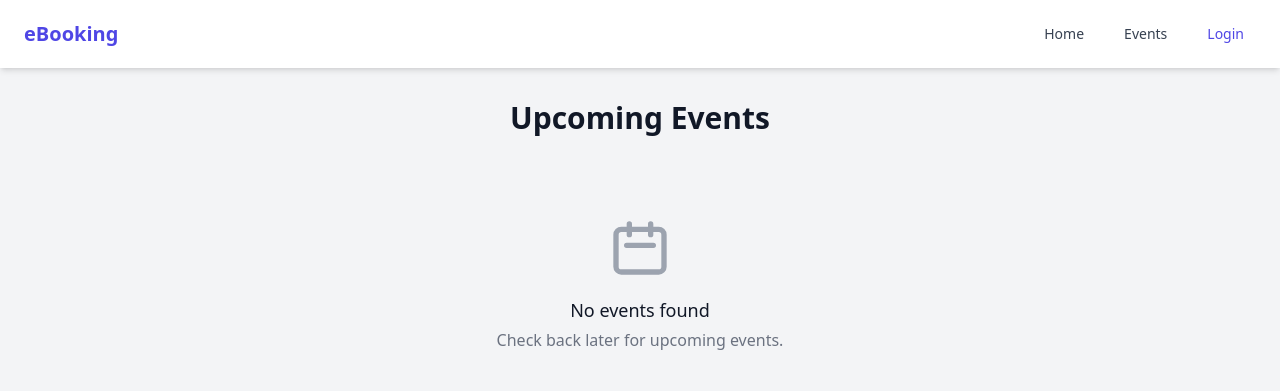
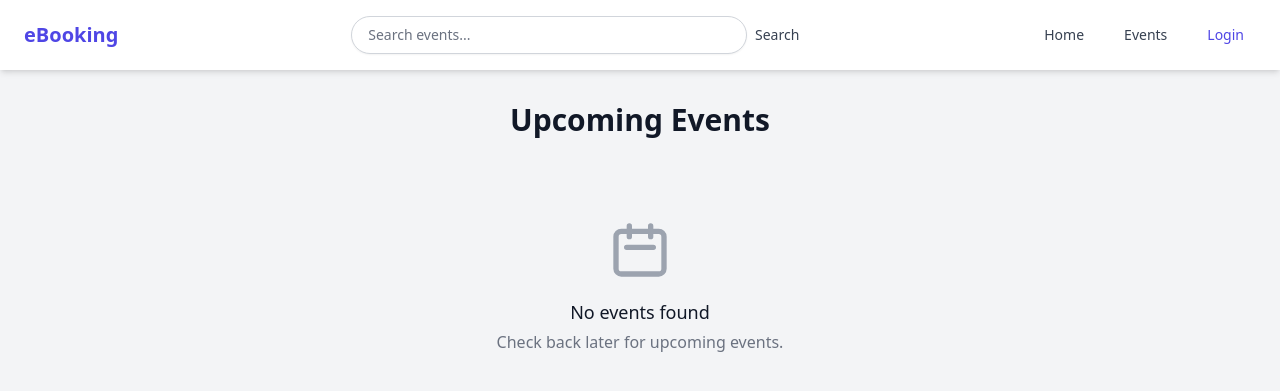
Before and after one commit to luckykhan01/eventbookingsystem, a Flask app: page /events in a window 1280 px wide. Shown: the top 391 px of the page. Run offline with Flask 3, Linux system fonts and the light colour scheme; data that the repository does not hold is empty; some libraries are stand-ins or nearby versions.

Commit message:
Added search bar

```diff
--- a/app/routes.py
+++ b/app/routes.py
@@ -6,6 +6,7 @@ from app.models import User, Event, Booking
 from app.forms import LoginForm, RegistrationForm, CreationForm
 from urllib.parse import urlsplit
 from app.utils import admin_required
+from sqlalchemy.sql.operators import ilike_op
 
 @app.route('/')
 @app.route('/index')
@@ -137,3 +138,17 @@ def admin_dashboard():
         join(Event, Booking.event_id == Event.event_id).all()
     )
     return render_template('admin_dashboard.html', bookings=bookings)
+
+@app.route('/search')
+def search_events():
+    query = request.args.get('q', '').strip()
+
+    if query:
+        events = Event.query.filter(
+            Event.title.ilike(f"%{query}%") |
+            Event.description.ilike(f"%{query}%")
+        ).all()
+    else:
+        events = []
+
+    return render_template('search_events.html', events=events, query=query)
--- a/app/templates/base.html
+++ b/app/templates/base.html
@@ -17,6 +17,20 @@
     <!-- NavBar -->
     <nav class="bg-white shadow-md py-4 px-6 flex flex-col md:flex-row items-center justify-between">
         <div class="text-xl font-bold text-indigo-600 mb-2 md:mb-0">eBooking</div>
+
+                <!-- searchBar -->
+        <div class="flex-1 flex justify-center px-4">
+            <form action="{{ url_for('search_events') }}" method="get" class="flex items-center w-full max-w-md">
+                <input type="text"
+                       name="q"
+                       placeholder="Search events..."
+                       class="w-full py-2 px-4 rounded-full border border-gray-300 shadow-sm focus:outline-none focus:ring-2 focus:ring-indigo-500 focus:border-indigo-500 placeholder-gray-500 text-sm">
+                <input type="submit"
+                       value="Search"
+                       class="ml-2 text-gray-700 hover:text-gray-900 focus:outline-none transition duration-200 cursor-pointer text-sm font-medium">
+            </form>
+        </div>
+
         <div class="flex flex-col md:flex-row space-y-2 md:space-y-0 md:space-x-4">
             <a href="{{ url_for('index') }}" class="px-3 py-2 rounded-md text-sm font-medium text-gray-700 hover:bg-gray-200 transition duration-150 ease-in-out">Home</a>
             <a href="{{ url_for('events') }}" class="px-3 py-2 rounded-md text-sm font-medium text-gray-700 hover:bg-gray-200 transition duration-150 ease-in-out">Events</a>
@@ -38,7 +52,7 @@
         <!-- Flash messages -->
         {% with messages = get_flashed_messages() %}
             {% if messages %}
-                <div class="mb-6 px-4"> <!-- Add px-4 here for messages if needed -->
+                <div class="mb-6 px-4">
                     {% for message in messages %}
                         <div class="bg-blue-100 border-l-4 border-blue-500 text-blue-700 p-4 mb-2" role="alert">
                             <p>{{ message }}</p>
```
Also changed, not shown: app/templates/search_events.html (added, +16 -0 lines).
